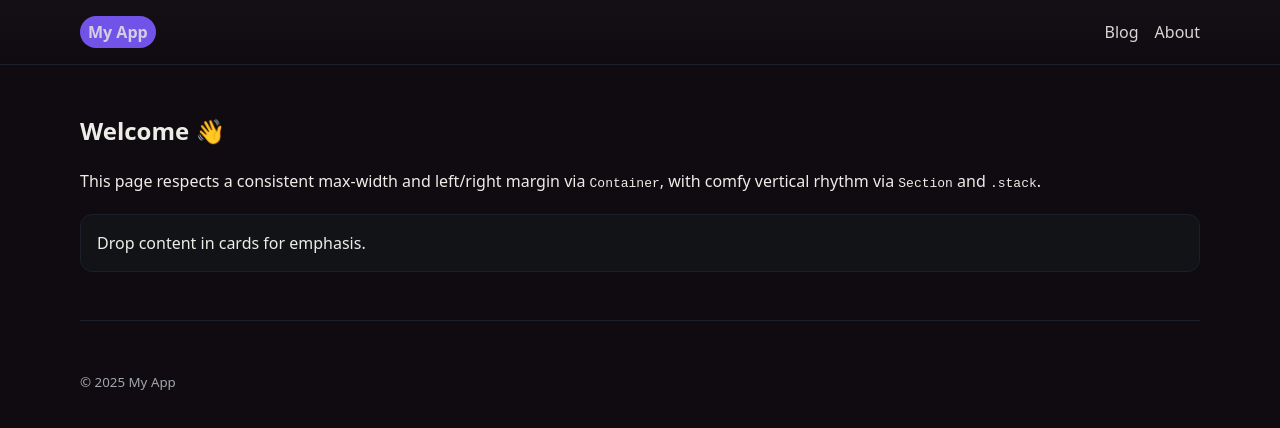
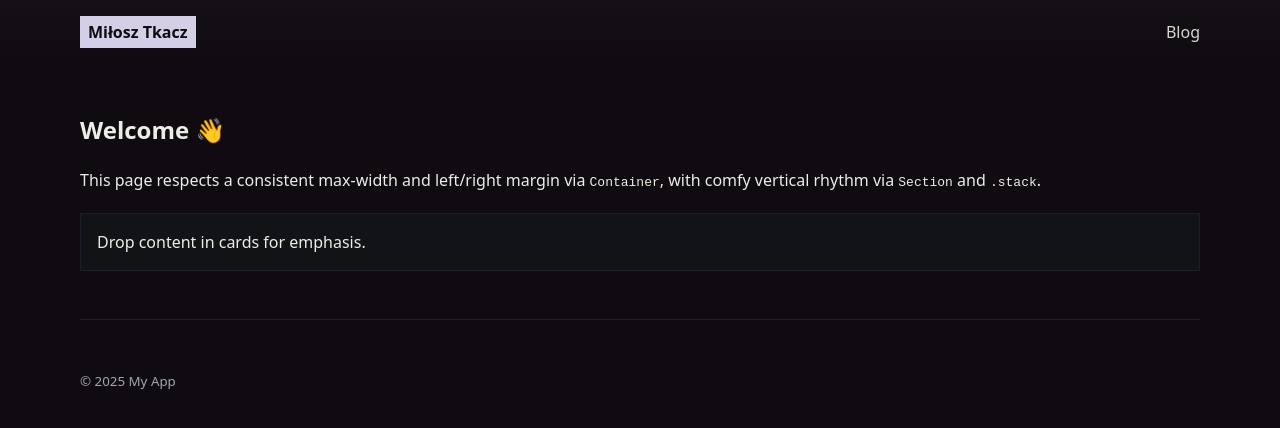
Before and after one commit to LazyDart/lazydart.github.io, a Next.js app: page / in a window 1280 px wide. Shown: the top 428 px of the page. Built offline with nearby package versions, Linux system fonts and the light colour scheme.

Commit message:
feat: added font to titles with changńg size

```diff
--- a/app/blog/[slug]/page.module.css
+++ b/app/blog/[slug]/page.module.css
@@ -16,3 +16,7 @@
   transition: visibility 0s, opacity 120ms ease-out;
   opacity: 1;
 }
+
+.titlefill {
+    font-family: var(--font-archivob);
+}
--- a/app/blog/[slug]/page.tsx
+++ b/app/blog/[slug]/page.tsx
@@ -24,6 +24,7 @@ export default async function BlogPost({ params }: {params: any }) {
             text={post.meta.title}
             maxFontPixels={0}
             deps={[post.meta.title]} // re-run when the title changes
+            className={styles.titlefill}
           />
         </div>
         <p className={styles.date}>{post.meta.date}</p>
--- a/app/components/Header.tsx
+++ b/app/components/Header.tsx
@@ -7,10 +7,9 @@ export function Header() {
     <header className="site-nav">
       <Container>
         <nav style={{ display: "flex", alignItems: "center", gap: "1rem", height: 64 }}>
-          <Link href="/" className="brand">My&nbsp;App</Link>
+          <Link href="/" className="brand">Miłosz&nbsp;Tkacz</Link>
           <div style={{ marginLeft: "auto", display: "flex", gap: "1rem" }}>
             <Link href="/blog">Blog</Link>
-            <Link href="/about">About</Link>
           </div>
         </nav>
       </Container>
--- a/app/components/TextFillBox.tsx
+++ b/app/components/TextFillBox.tsx
@@ -111,6 +111,7 @@ export default function TextFillBox({
     <div
       ref={ref}
       className={className}
+      data-fit="initial"             // ⟵ start hidden before JS runs
       style={{
         // TextFill needs measurable width & height
         // You can override these via className or parent layout
--- a/app/globals.css
+++ b/app/globals.css
@@ -22,16 +22,18 @@ p, h1, h2, h3, h4, h5, h6 { overflow-wrap: anywhere; }
   --panel: #111317;
   --text: #edede8;
   --muted: #a1a6ad;
-  --brand: #7c5cff;
-  --brand-ink: #e9e4ff;
+  --brand: #e9e4ff;;
+  --brand-ink: #0f0b10;
 }
 
 /* 3) Base theming */
-html.theme, body {
+html.theme, html.theme body {
   background: var(--bg);
   color: var(--text);
-  font-family: ui-sans-serif, system-ui, -apple-system, Segoe UI, Roboto, "Helvetica Neue", Arial, "Apple Color Emoji", "Segoe UI Emoji";
+  font-family: ui-sans-serif, system-ui, -apple-system, "Segoe UI", Roboto, var(--font-archivob), "Helvetica Neue", Arial, "Apple Color Emoji", "Segoe UI Emoji";
 }
+
+
 
 /* 4) Container: centers content, adds left-right margin/padding */
 .container {
@@ -52,11 +54,10 @@ html.theme, body {
 .card {
   background: var(--panel);
   border: 1px solid #1b1f2a;
-  border-radius: var(--radius);
   padding: 1rem;
 }
 .site-nav {
-  border-bottom: 1px solid #1b1f2a;
+  /* border-bottom: 1px solid #1b1f2a; */
   background: linear-gradient(180deg, rgba(255,255,255,0.02), rgba(255,255,255,0));
 }
 .site-nav a {
@@ -69,7 +70,6 @@ html.theme, body {
   color: var(--brand-ink);
   background: var(--brand);
   padding: .25rem .5rem;
-  border-radius: 999px;
   font-weight: 600;
 }
 
--- a/app/layout.tsx
+++ b/app/layout.tsx
@@ -3,20 +3,21 @@ import type { Metadata } from "next";
 import "./globals.css";
 import { Header } from "@/app/components/Header";
 import { Footer } from "@/app/components/Footer";
+import { Archivo_Black } from "next/font/google";
 
 export const metadata: Metadata = {
   title: "My App",
   description: "A tidy Next.js starter layout",
 };
 
+const archivoBlack = Archivo_Black({weight: "400", variable: "--font-archivob"});
+
 export default function RootLayout({ children }: { children: React.ReactNode }) {
   return (
-    <html lang="en" className="theme">
+    <html lang="en" className={`theme ${archivoBlack.variable}`}>
       <body>
         <Header />
-        <main>
-          {children}
-        </main>
+        <main>{children}</main>
         <Footer />
       </body>
     </html>
```
Also changed, not shown: content/posts/hello-world-2.md (+1 -1 lines).
